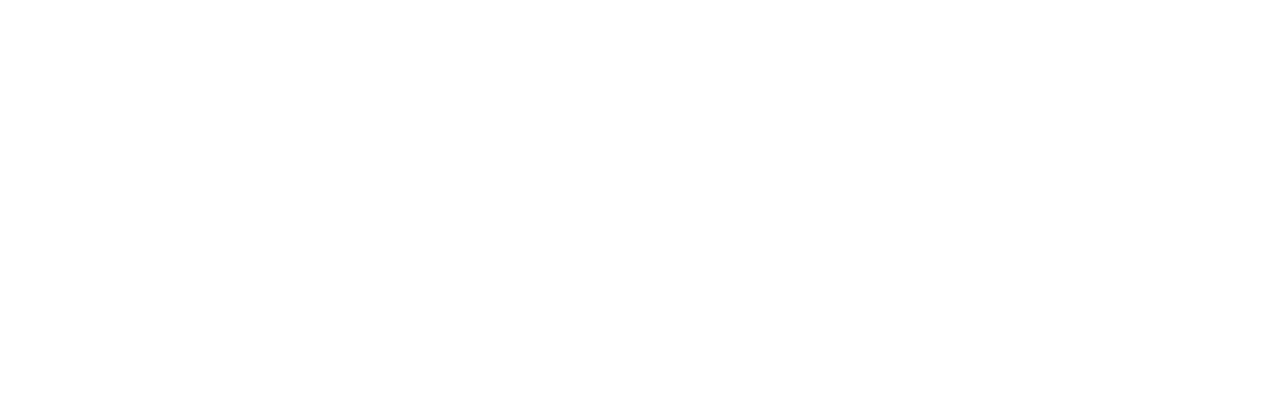
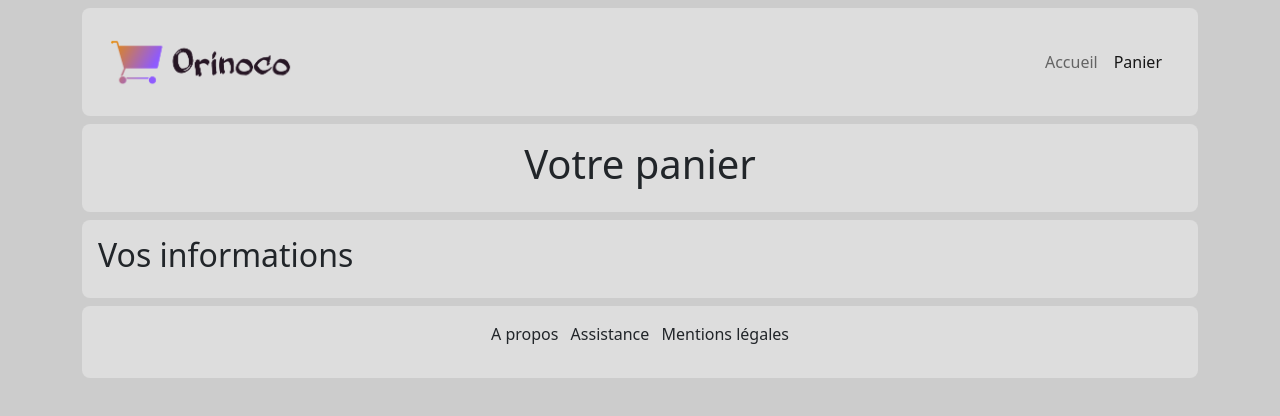
Before and after one commit to Mrkz92/MarekZaorski_5_02112021, a plain HTML site: page front-end/html/cart.html in a window 1280 px wide. Drawn offline with nearby package versions, Linux system fonts and the light colour scheme; files that its build step writes are made by us from their sources.

Commit message:
HTML type and small CSS properties

```diff
--- a/front-end/html/cart.html
+++ b/front-end/html/cart.html
@@ -0,0 +1,74 @@
+<!DOCTYPE html>
+<html lang="fr">
+
+    <!-- Head -->
+    <head>
+        <!-- Meta -->
+        <meta charset="UTF-8">
+        <meta name="title" content="Panier - Orinoco">
+        <meta name="description" content="Votre panier de commande Orinoco">
+        <meta name="viewport" content="width=device-width initial-scale=1">
+        <!-- Meta -->
+
+        <title>Votre panier Orinoco</title>
+
+        <!-- Bootstrap -->
+        <link href="https://cdn.jsdelivr.net/npm/bootstrap@5.1.3/dist/css/bootstrap.min.css" rel="stylesheet" integrity="sha384-1BmE4kWBq78iYhFldvKuhfTAU6auU8tT94WrHftjDbrCEXSU1oBoqyl2QvZ6jIW3" crossorigin="anonymous">
+        <!-- Bootstrap -->
+
+        <!-- CSS -->
+        <link rel="stylesheet" type="text/css" href="../styles/style.css">
+        <link rel="stylesheet" type="text/css" href="../css/cart.css">
+        <!-- CSS -->
+    </head>
+    <!-- Head -->
+
+    <!-- Body -->
+    <body class="container">
+        <!-- Header -->
+        <header>
+            <div class="nav row">
+                <nav class="navbar navbar-expand-sm navbar-light">
+                    <a class="navbar-brand" href="index.html">
+                        <img class="navbar-brand-logo" src="../pictures/logo.png" alt="logo-orinoco">
+                    </a>
+                    <button class="navbar-toggler" type="button" data-toggle="collapse" data-target="#navbarContent">
+                        <span class="navbar-toggler-icon"></span>
+                    </button>
+                    <div id="navbarContent" class="collapse navbar-collapse">
+                        <ul class="navbar-nav">
+                            <li class="nav-item">
+                                <a href="index.html" class="nav-link">Accueil</a>
+                            </li>
+                            <li class="nav-item">
+                                <a href="cart.html" class="nav-link active">Panier</a>
+                            </li>
+                        </ul>
+                    </div>
+                </nav>
+            </div>
+        </header>
+        <!-- Header -->
+        <!-- Main -->
+        <section class="cart">
+            <h1 class="cart-title text-center">Votre panier</h1>
+        </section>
+        <section class="informations">
+            <h2 class="informations-title">Vos informations</h2>
+        </section>
+        <!-- Main -->
+        <!-- Footer -->
+        <footer class="footer row">
+            <ul class="list-inline text-center">
+                <li class="list-inline-item">A propos</li>
+                <li class="list-inline-item">Assistance</li>
+                <li class="list-inline-item">Mentions légales</li>
+            </ul>
+        </footer>
+        <!-- Footer -->
+        <!-- JavaScript -->
+        <script type="text/javascript" src="../JS/index.js"></script>
+        <!-- JavaScript -->
+    </body>
+    <!-- Body -->
+</html>
--- a/front-end/styles/style.scss
+++ b/front-end/styles/style.scss
@@ -0,0 +1,18 @@
+body {
+    background-color: rgb(204, 204, 204);
+    .nav, .products, .cart, .informations, .confirmation, .footer {
+    background-color: rgb(221, 221, 221);
+    padding: 1rem;
+    border-radius: .5rem;
+    margin: .5rem 0;
+    }
+}
+
+.nav {
+    .navbar-brand-logo {
+        height: 50px;
+    }
+    .navbar-nav {
+        margin-left: auto;
+    }
+}
```
Also changed, not shown: front-end/html/confirmation.html (+72 -0 lines), front-end/html/index.html (+7 -7 lines), front-end/html/product.html (+70 -0 lines), front-end/styles/cart.css (added), front-end/styles/confirmation.css (added), front-end/styles/index.css (added), front-end/styles/product.css (added), front-end/styles/style.css (added), 6 other files.
